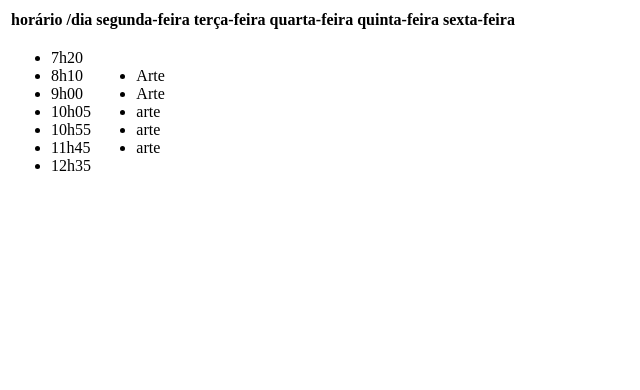
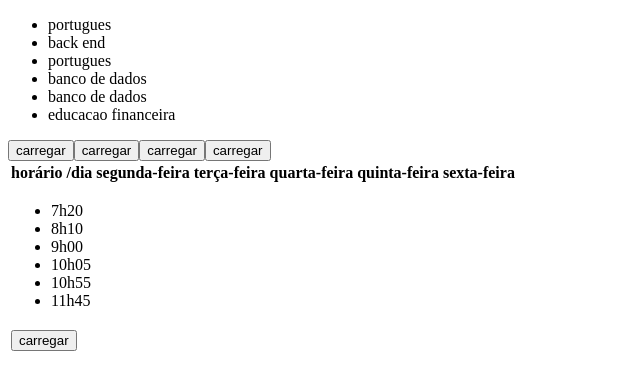
Before and after one commit to gabrielviniciusandrade/trabalho-API-aula, a website: page index.html in a window 1280 px wide. Shown: the whole page, without its empty margins (0-640 px from the left). Drawn offline with Linux system fonts and the light colour scheme.

Commit message:
Add files via upload

```diff
--- a/index.html
+++ b/index.html
@@ -30,21 +30,32 @@
                             <li>10h05</li>
                             <li>10h55</li>
                             <li>11h45</li>
-                            <li>12h35</li>
                          </ul>
                     </td>
-                        <td id = "segunda">
+                        <td id = "segunda-feira"> </td>
+                        <td id = "terça-feira"> </td>
+                        <td id = "quarta-feira"> </td>
+                        <td id = "quinta-feira"> </td>
+                        <td id = "sexta-feira"> </td>
+
                          <ul>
-                             <li>Arte</li>
-                             <li>Arte</li>
-                             <li>arte</li>
-                             <li>arte</li>
-                             <li>arte</li>
-
+                             <li>portugues</li>
+                             <li>back end</li>
+                             <li>portugues</li>
+                             <li>banco de dados</li>
+                             <li>banco de dados</li>
+                             <li>educacao financeira</li>
                          </ul>
                     </td>
-
-            </tbody>
+                <tr>
+                 <td>
+                    <button onclick="carregar_horario(segunda-feira)">carregar</button></td>
+                    <button onclick="carregar_horario(terça-feira)">carregar</button></td>
+                    <button onclick="carregar_horario(quarta-feira)">carregar</button></td>
+                    <button onclick="carregar_horario(quinta-feira)">carregar</button></td>
+                    <button onclick="carregar_horario(sexta-feira)">carregar</button></td>
+                 </td>
+                </tbody>
 
         </table>
 
@@ -52,5 +63,20 @@
 
     <footer></footer>
 
+    <script>
+
+      async function carregar_horario(dia){
+        const coluna_dia = document.getElementById(dia)
+        try{
+              const link = "http://localhost:3000/horario/" + dia
+        } catch (erro){
+         coluna_dia.innerHTML = "erro ao carregar horários"
+      }
+    }
+
+
+    </script>
+
+
 </body>
 </html>
```
